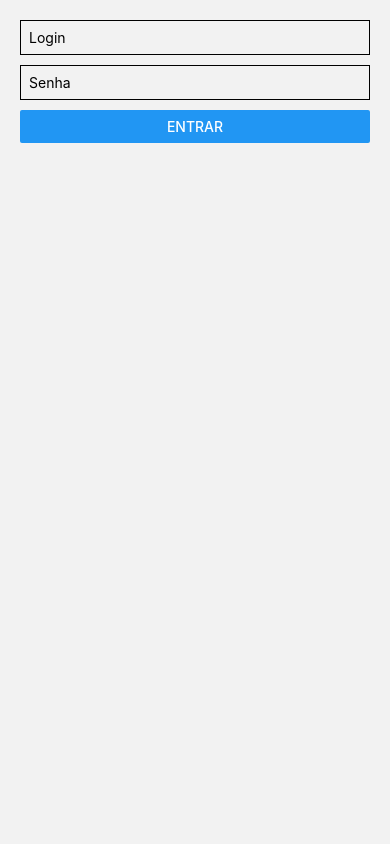
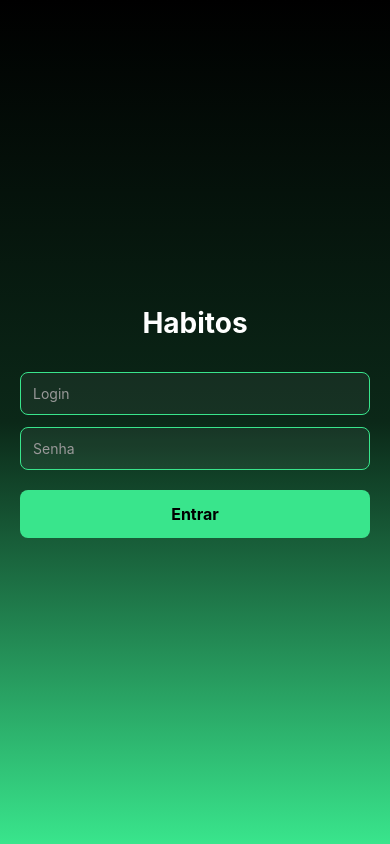
Before and after one commit to printnNathan/Habito_Front, a React Native app: screen /Login in a window 390 px wide. Built offline with nearby package versions, Linux system fonts and the light colour scheme.

Commit message:
Primeira versão Login

```diff
--- a/package.json
+++ b/package.json
@@ -7,6 +7,7 @@
     "@react-navigation/native-stack": "^7.18.6",
     "axios": "^1.19.0",
     "expo": "~57.0.9",
+    "expo-linear-gradient": "~57.0.1",
     "expo-secure-store": "~57.0.1",
     "expo-status-bar": "~57.0.1",
     "react": "19.2.3",
--- a/src/api/client.ts
+++ b/src/api/client.ts
@@ -1,5 +1,9 @@
 import axios from 'axios';
 
 export const api = axios.create({
-    baseURL: 'http://10.0.2.2:8080',
-})
+  baseURL: 'http://10.0.2.2:8080',
+});
+
+export function definirToken(token: string) {
+  api.defaults.headers.common['Authorization'] = `Bearer ${token}`;
+}
--- /dev/null
+++ b/src/screens/auth/LoginScreen.styles.ts
@@ -0,0 +1,42 @@
+import { StyleSheet } from 'react-native';
+
+export const styles = StyleSheet.create({
+  container: {
+    flex: 1,
+    justifyContent: 'center',
+    padding: 20,
+  },
+  title: {
+    fontSize: 28,
+    fontWeight: 'bold',
+    color: '#FFFFFF',
+    marginBottom: 32,
+    textAlign: 'center',
+  },
+  input: {
+    borderWidth: 1,
+    borderColor: '#39E58C',
+    marginBottom: 12,
+    padding: 12,
+    borderRadius: 8,
+    color: '#FFFFFF',
+    backgroundColor: 'rgba(255, 255, 255, 0.05)',
+  },
+  error: {
+    color: '#FF6B6B',
+    marginBottom: 10,
+    textAlign: 'center',
+  },
+  button: {
+    backgroundColor: '#39E58C',
+    padding: 14,
+    borderRadius: 8,
+    alignItems: 'center',
+    marginTop: 8,
+  },
+  buttonText: {
+    color: '#000000',
+    fontWeight: 'bold',
+    fontSize: 16,
+  },
+});
--- a/src/screens/auth/LoginScreen.tsx
+++ b/src/screens/auth/LoginScreen.tsx
@@ -1,7 +1,10 @@
 import React, { useState } from 'react';
-import { View, TextInput, Button, Text } from 'react-native';
+import { TextInput, Text, TouchableOpacity } from 'react-native';
+import { LinearGradient } from 'expo-linear-gradient';
 import { login as loginRequest } from '../../api/authService';
 import { salvarToken } from '../../storage/tokenStorage';
+import { styles } from './LoginScreen.styles';
+import { definirToken } from '../../api/client';
 
 export default function LoginScreen({ navigation }: any) {
   const [login, setLogin] = useState('');
@@ -12,31 +15,42 @@ export default function LoginScreen({ navigation }: any) {
     try {
       const { token } = await loginRequest(login, senha);
       await salvarToken(token);
+      definirToken(token);
       navigation.navigate('Home');
-    }  catch (error: any) {
-        console.log('Erro no login:', error.response?.data || error.message);
-        setError('Falha no login. Verifique suas credenciais.');
-}
+    } catch (error: any) {
+      console.log('Erro no login:', error.response?.data || error.message);
+      setError('Falha no login. Verifique suas credenciais.');
+    }
   }
 
   return (
-    <View style={{ padding: 20 }}>
+    <LinearGradient
+      colors={['#000000', '#0B2818', '#39E58C']}
+      style={styles.container}
+    >
+      <Text style={styles.title}>Habitos</Text>
+
       <TextInput
         placeholder="Login"
+        placeholderTextColor="#999999"
         value={login}
         onChangeText={setLogin}
         autoCapitalize="none"
-        style={{ borderWidth: 1, marginBottom: 10, padding: 8 }}
+        style={styles.input}
       />
       <TextInput
         placeholder="Senha"
+        placeholderTextColor="#999999"
         value={senha}
         onChangeText={setSenha}
         secureTextEntry
-        style={{ borderWidth: 1, marginBottom: 10, padding: 8 }}
+        style={styles.input}
       />
-      {error ? <Text style={{ color: 'red' }}>{error}</Text> : null}
-      <Button title="Entrar" onPress={handleLogin} />
-    </View>
+      {error ? <Text style={styles.error}>{error}</Text> : null}
+
+      <TouchableOpacity style={styles.button} onPress={handleLogin}>
+        <Text style={styles.buttonText}>Entrar</Text>
+      </TouchableOpacity>
+    </LinearGradient>
   );
 }
--- /dev/null
+++ b/src/screens/home/HomeScreen.styles.ts
@@ -0,0 +1,30 @@
+import { StyleSheet } from 'react-native';
+
+export const COLORS = {
+  primary: '##39E58C',
+  secondary: '#2ecc71',
+  background: '#f5f5f5',
+  text: '#333',
+}
+export const styles = StyleSheet.create({
+
+  container: {
+    flex: 1,
+    justifyContent: 'center',
+    alignItems: 'center',
+    padding: 20,
+  },
+
+  title: {
+    fontSize: 20,
+    fontWeight: 'bold',
+    marginBottom: 8,
+    textAlign: 'center',
+  },
+  subtitle: {
+    fontSize: 14,
+    color: '#78c796c5',
+    marginBottom: 24,
+    textAlign: 'center',
+  },
+});
--- a/src/screens/home/HomeScreen.tsx
+++ b/src/screens/home/HomeScreen.tsx
@@ -1,6 +1,8 @@
 import React from 'react';
-import { View, Text, Button, StyleSheet } from 'react-native';
+import { View, Text, Button } from 'react-native';
 import { removerToken } from '../../storage/tokenStorage';
+import { styles } from './HomeScreen.styles';
+import { LinearGradient } from 'expo-linear-gradient';
 
 export default function HomeScreen({ navigation }: any) {
   async function handleLogout() {
@@ -9,31 +11,14 @@ export default function HomeScreen({ navigation }: any) {
   }
 
   return (
-    <View style={styles.container}>
-      <Text style={styles.title}>Login realizado com sucesso 🎉</Text>
-      <Text style={styles.subtitle}>Essa é a HomeScreen de teste.</Text>
-      <Button title="Sair" onPress={handleLogout} />
-    </View>
+    <LinearGradient
+      colors={['#39E58C', '#151D1B']}
+      start={{ x: 4, y: 0 }}
+      end={{ x: 1, y: 1 }}
+      style={styles.container}
+    >
+      <Text style={styles.title}>Olá</Text>
+      <Text style={styles.subtitle}>Meu app</Text>
+    </LinearGradient>
   );
 }
-
-const styles = StyleSheet.create({
-  container: {
-    flex: 1,
-    justifyContent: 'center',
-    alignItems: 'center',
-    padding: 20,
-  },
-  title: {
-    fontSize: 20,
-    fontWeight: 'bold',
-    marginBottom: 8,
-    textAlign: 'center',
-  },
-  subtitle: {
-    fontSize: 14,
-    color: '#666',
-    marginBottom: 24,
-    textAlign: 'center',
-  },
-});
```
Also changed, not shown: src/api/habitoService.ts (added, +10 -0 lines), src/screens/novoHabitoScreen/NovoHabitoScreen.tsx (added, +120 -0 lines), src/screens/novoHabitoScreen/NovoHabitoScreen.styles.ts (added), 1 other file (tests, documents, lock files or other folders).
